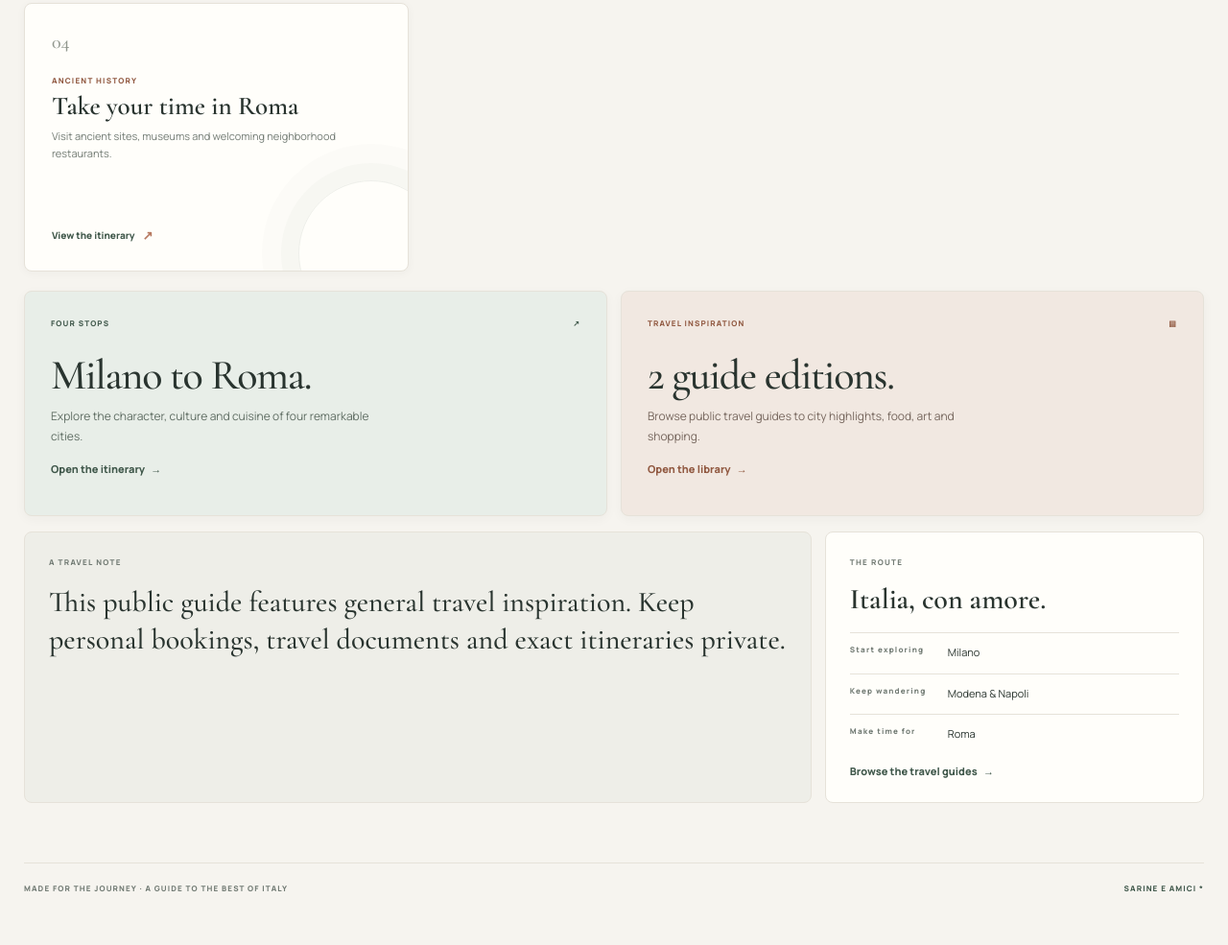
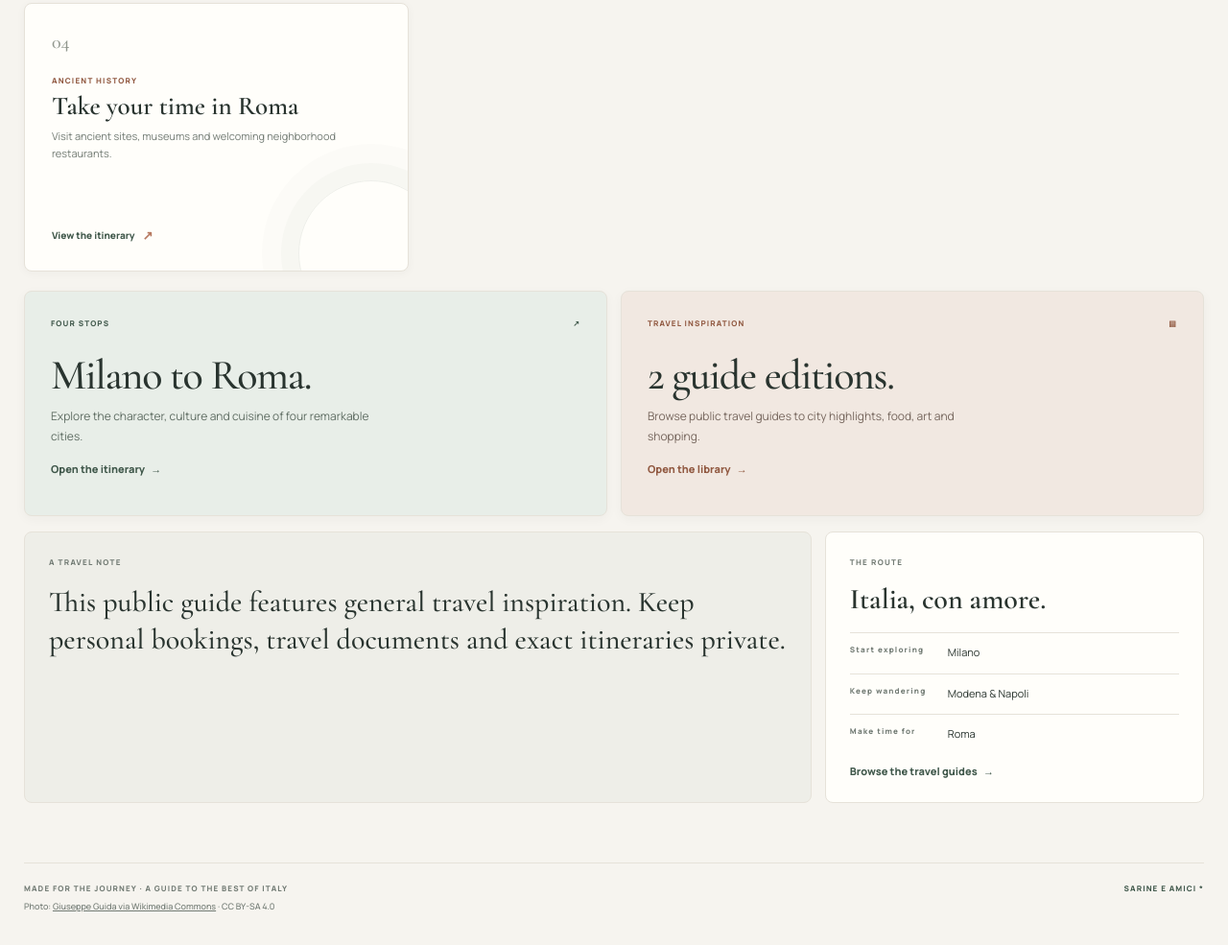
Before and after one commit to IngridFerrante/sassy-travels, a plain HTML site: page docs/index.html in a window 1280 px wide. Shown: the part 1593-2578 px from the top of the page at 96% size. Drawn offline with nearby package versions, Linux system fonts and the light colour scheme.

Commit message:
Use Naples photo in the travel guide
Replace the hero image with a licensed view from Castel Sant'Elmo and credit the photographer.

Co-authored-by: Copilot <223556219+Copilot@users.noreply.github.com>

```diff
--- a/assets/sassy.css
+++ b/assets/sassy.css
@@ -1,7 +1,7 @@
 .app-shell { display: block; max-width: none; }
 
 .trip-hero {
-  --hero-image: url("./italy-hero.jpg");
+  --hero-image: url("./napoli-hero.jpg");
   background-image:
     linear-gradient(90deg, rgba(17, 26, 21, .5) 0%, rgba(17, 26, 21, .16) 72%, rgba(17, 26, 21, .08) 100%),
     linear-gradient(0deg, rgba(17, 26, 21, .68) 0%, rgba(17, 26, 21, .12) 59%, rgba(17, 26, 21, .04) 100%),
@@ -48,6 +48,8 @@
 .document-open:hover { border-color: rgba(112, 132, 119, .32); background: #e9eee8; }
 .document-open span { color: var(--terracotta); }
 .document-card:focus-within, .city-card:focus-within { outline: 2px solid var(--terracotta); outline-offset: 3px; }
+.page-footer .image-credit { display: block; margin-top: 7px; font-size: 9px; font-weight: 500; letter-spacing: 0; line-height: 1.5; text-transform: none; }
+.page-footer .image-credit a { color: inherit; text-decoration: underline; }
 .search-result { text-decoration: none; }
 .search-result button { font: inherit; }
 
--- a/docs/assets/sassy.css
+++ b/docs/assets/sassy.css
@@ -1,7 +1,7 @@
 .app-shell { display: block; max-width: none; }
 
 .trip-hero {
-  --hero-image: url("./italy-hero.jpg");
+  --hero-image: url("./napoli-hero.jpg");
   background-image:
     linear-gradient(90deg, rgba(17, 26, 21, .5) 0%, rgba(17, 26, 21, .16) 72%, rgba(17, 26, 21, .08) 100%),
     linear-gradient(0deg, rgba(17, 26, 21, .68) 0%, rgba(17, 26, 21, .12) 59%, rgba(17, 26, 21, .04) 100%),
@@ -48,6 +48,8 @@
 .document-open:hover { border-color: rgba(112, 132, 119, .32); background: #e9eee8; }
 .document-open span { color: var(--terracotta); }
 .document-card:focus-within, .city-card:focus-within { outline: 2px solid var(--terracotta); outline-offset: 3px; }
+.page-footer .image-credit { display: block; margin-top: 7px; font-size: 9px; font-weight: 500; letter-spacing: 0; line-height: 1.5; text-transform: none; }
+.page-footer .image-credit a { color: inherit; text-decoration: underline; }
 .search-result { text-decoration: none; }
 .search-result button { font: inherit; }
 
--- a/docs/index.html
+++ b/docs/index.html
@@ -58,7 +58,9 @@
         <nav id="section-nav" class="section-nav" aria-label="Trip sections"></nav>
         <section id="page-content" class="page-content" aria-live="polite"></section>
         <footer class="page-footer">
-          <span>MADE FOR THE JOURNEY · A GUIDE TO THE BEST OF ITALY</span>
+          <span>MADE FOR THE JOURNEY · A GUIDE TO THE BEST OF ITALY
+            <small class="image-credit">Photo: <a href="https://commons.wikimedia.org/wiki/File:Castel_Sant%27Elmo._0032.jpg" target="_blank" rel="noopener noreferrer">Giuseppe Guida via Wikimedia Commons</a> · CC BY-SA 4.0</small>
+          </span>
           <span>SARINE E AMICI <span aria-hidden="true">*</span></span>
         </footer>
       </main>
```
Also changed, not shown: index.html (+3 -1 lines), assets/napoli-hero.jpg (added), docs/assets/napoli-hero.jpg (added), 1 other file.
